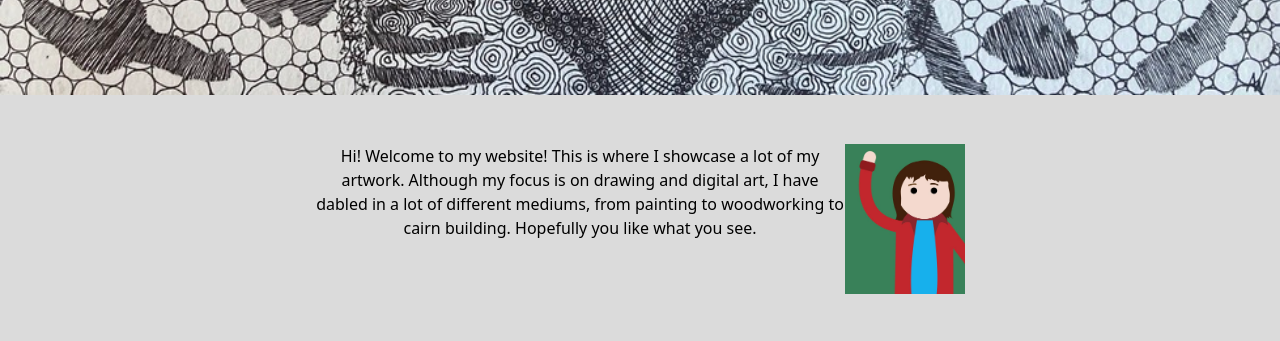
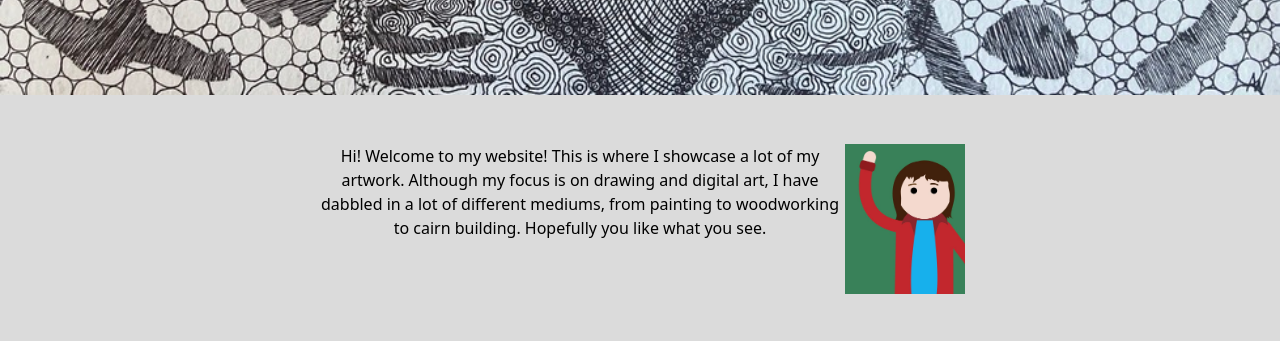
Before and after one commit to audreykingfisher/audreykingfisher.github.io, a plain HTML site: page index.html in a window 1280 px wide. Shown: the part 980-1321 px from the top of the page. Drawn offline with nearby package versions, Linux system fonts and the light colour scheme.

Commit message:
Update index.html

```diff
--- a/index.html
+++ b/index.html
@@ -49,7 +49,7 @@
         <img src= "tiger.jpg" alt= "Drawing of Tiger" class= "backgroundimage center img-fluid">
         <div>
             <article class= "center">
-                <p class= "intro"><img src= "graphic_of_self.jpg" alt= "a bad drawing of me" height= "150" style= "float: right;">Hi! Welcome to my website! This is where I showcase a lot of my artwork. Although my focus is on drawing and digital art, I have dabled in a lot of different mediums, from painting to woodworking to cairn building. Hopefully you like what you see.</p>
+                <p class= "intro"><img src= "graphic_of_self.jpg" alt= "a bad drawing of me" height= "150" style= "float: right;">Hi! Welcome to my website! This is where I showcase a lot of my artwork. Although my focus is on drawing and digital art, I have dabbled in a lot of different mediums, from painting to woodworking to cairn building. Hopefully you like what you see.</p>
             </article>
         </div>
 
```
